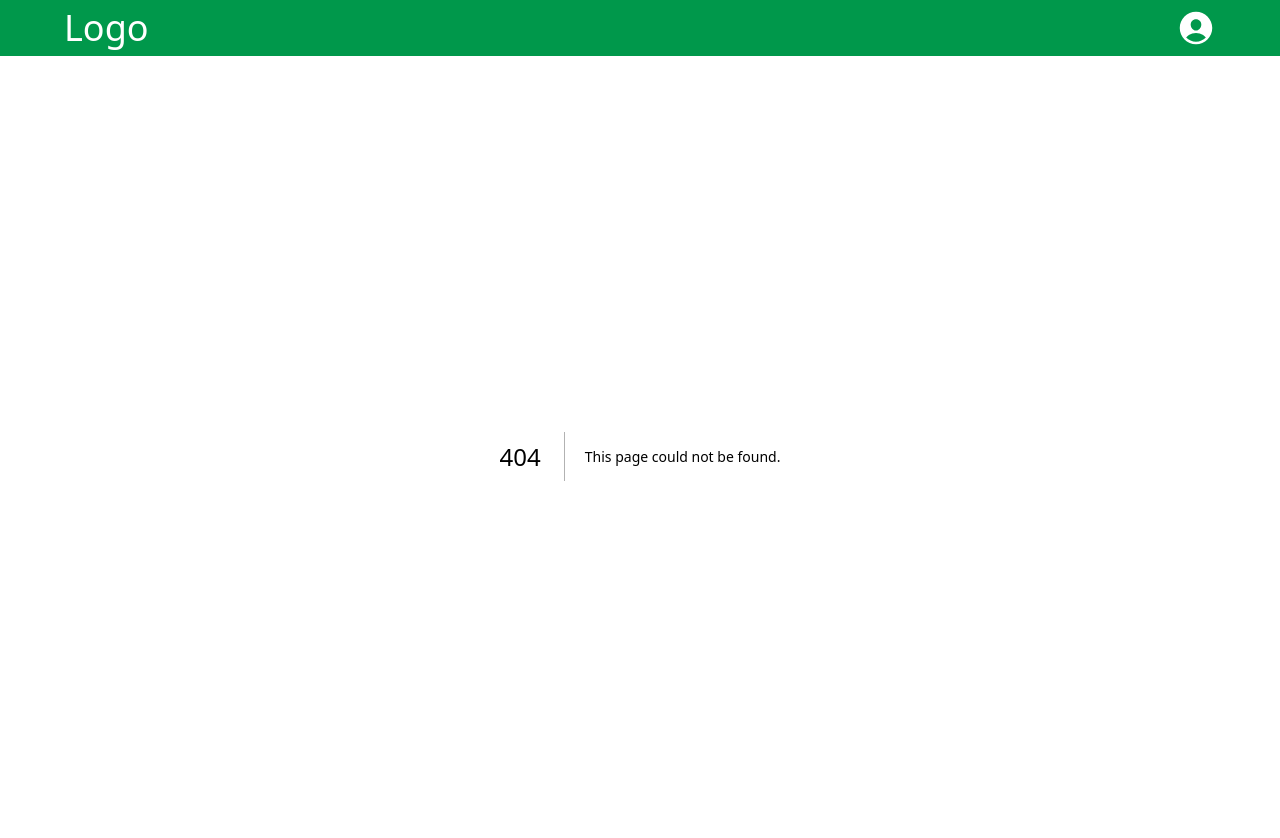
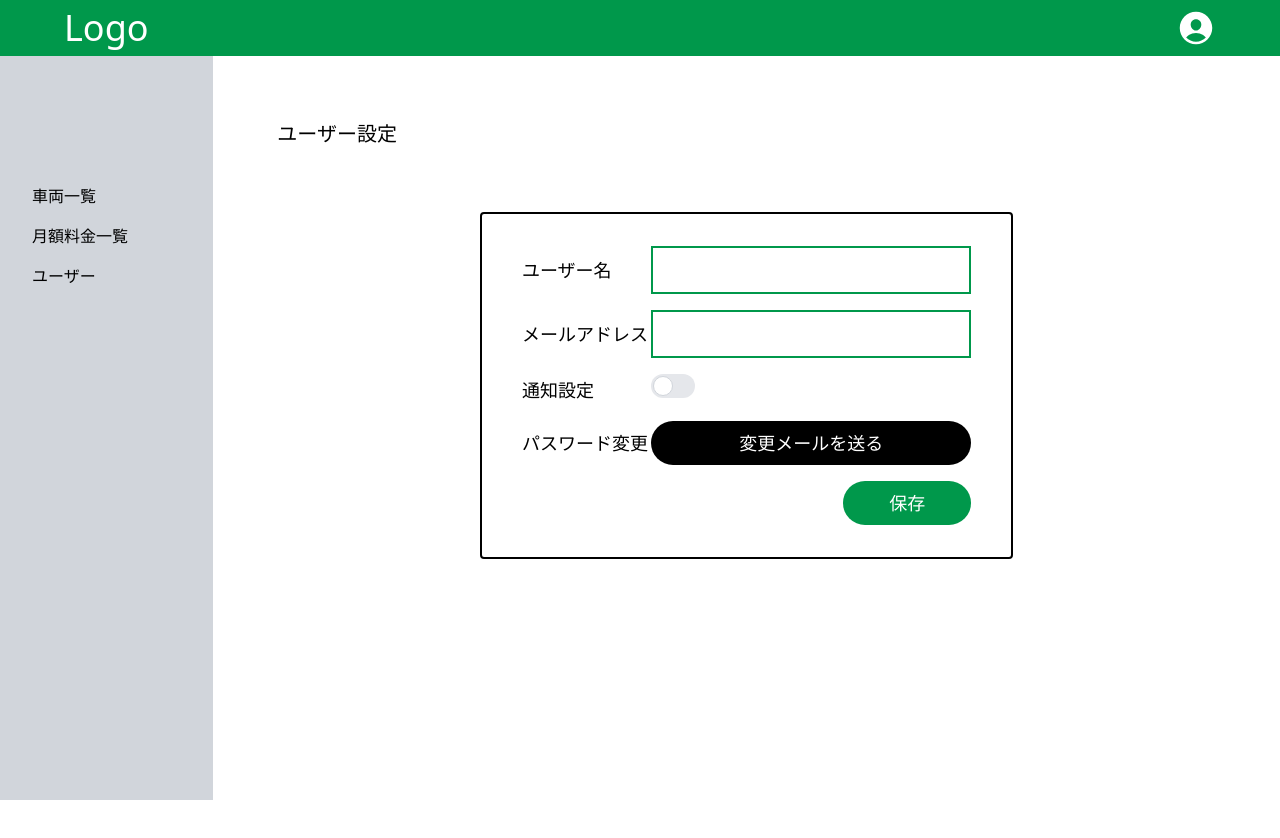
Before and after one commit to imaimai1997/fleet-managiment-app, a Next.js app: page /setting in a window 1280 px wide. Before the commit this address had no page. Shown: the top 838 px of the page. After the commit the page ends 800 px from the top, so only its background shows below. Built offline with nearby package versions, Linux system fonts and the light colour scheme.

Commit message:
[FE]ユーザー設定画面の作成 (#47)
* ユーザー設定画面の作成

* リンクの設定

```diff
--- a/components/Header/index.tsx
+++ b/components/Header/index.tsx
@@ -1,4 +1,5 @@
 "use client";
+import Link from "next/link";
 import React, { useState } from "react";
 import { IoPersonCircle } from "react-icons/io5";
 import { IoSettingsSharp } from "react-icons/io5";
@@ -21,10 +22,15 @@ const Header = () => {
           {isUserMenu && (
             <div className="bg-gray-300 absolute right-1/2 translate-x-2/4 w-40 flex flex-col items-center px-4 py-4 rounded-3xl text-black font-bold">
               <p>USER NAME</p>
-              <button className="bg-primary-700 flex items-center px-4 py-2 my-2 rounded-3xl hover:bg-primary-500">
-                SETTING
-                <IoSettingsSharp className="ml-2" />
-              </button>
+              <Link href="/setting">
+                <button
+                  onClick={handleUserMenu}
+                  className="bg-primary-700 flex items-center px-4 py-2 my-2 rounded-3xl hover:bg-primary-500"
+                >
+                  SETTING
+                  <IoSettingsSharp className="ml-2" />
+                </button>
+              </Link>
               <button className="bg-primary-700 flex items-center px-4 py-2 rounded-3xl hover:bg-primary-500">
                 LOGOUT
                 <TbDoorExit className="ml-2" />
--- /dev/null
+++ b/components/UserSetting/index.tsx
@@ -0,0 +1,58 @@
+"use client";
+import React from "react";
+import PrimaryButton from "../PrimaryButton";
+import { UserData } from "../../type/UserData";
+import Link from "next/link";
+
+type Props = {
+  data?: UserData;
+};
+
+const UserSetting = ({ data }: Props) => {
+  return (
+    <div>
+      <form className="w-3/6 mx-auto p-6 flex flex-col border-2 border-black rounded *:text-lg [&_input]:w-80 [&_input]:border-2 [&_input]:border-primary-700 [&_input]:p-2 [&>div]:flex [&>div]:justify-between [&>div]:items-center ">
+        <div className="mx-4 my-2">
+          <label>ユーザー名</label>
+          <input
+            type="text"
+            value={data?.user_name || ""}
+            required
+            onChange={() => {}}
+          />
+        </div>
+        <div className="mx-4 my-2">
+          <label>メールアドレス</label>
+          <input
+            type="email"
+            value={data?.email || ""}
+            required
+            onChange={() => {}}
+          />
+        </div>
+        <div className="mx-4 my-2">
+          <p>通知設定</p>
+          <div className="w-80">
+            <label className="inline-flex items-center cursor-pointer">
+              <input type="checkbox" value="" className="sr-only peer" />
+              <div className="relative w-11 h-6 bg-gray-200 peer-focus:outline-none peer-focus:ring-4 peer-focus:ring-blue-300  rounded-full peer peer-checked:after:translate-x-full rtl:peer-checked:after:-translate-x-full peer-checked:after:border-white after:content-[''] after:absolute after:top-[2px] after:start-[2px] after:bg-white after:border-gray-300 after:border after:rounded-full after:h-5 after:w-5 after:transition-all peer-checked:bg-blue-600"></div>
+            </label>
+          </div>
+        </div>
+        <div className="mx-4 my-2">
+          <label>パスワード変更</label>
+          <button className="w-80 bg-black text-white p-2 rounded-full">
+            変更メールを送る
+          </button>
+        </div>
+        <div className="mx-4 ml-auto my-2">
+          <Link href="/userlist">
+            <PrimaryButton name={"保存"} />
+          </Link>
+        </div>
+      </form>
+    </div>
+  );
+};
+
+export default UserSetting;
--- /dev/null
+++ b/src/app/(dashboard)/setting/page.tsx
@@ -0,0 +1,13 @@
+import React from "react";
+import UserSetting from "../../../../components/UserSetting";
+
+const SettingPage = () => {
+  return (
+    <>
+      <h2 className="m-16 text-xl">ユーザー設定</h2>
+      <UserSetting />
+    </>
+  );
+};
+
+export default SettingPage;
```
